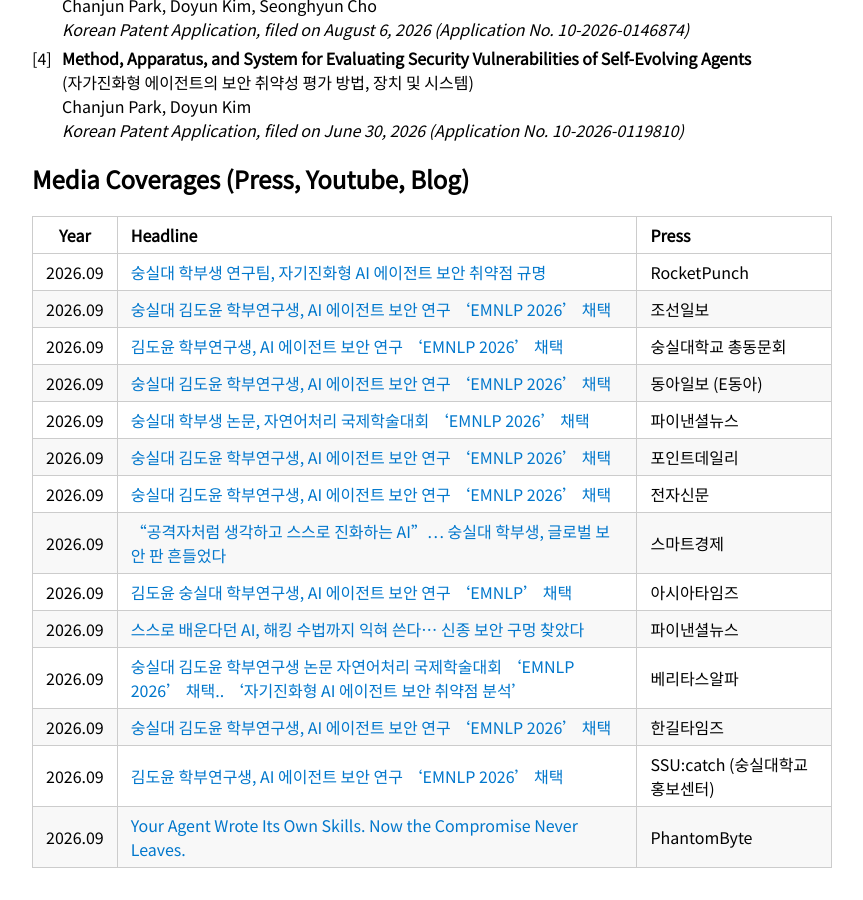
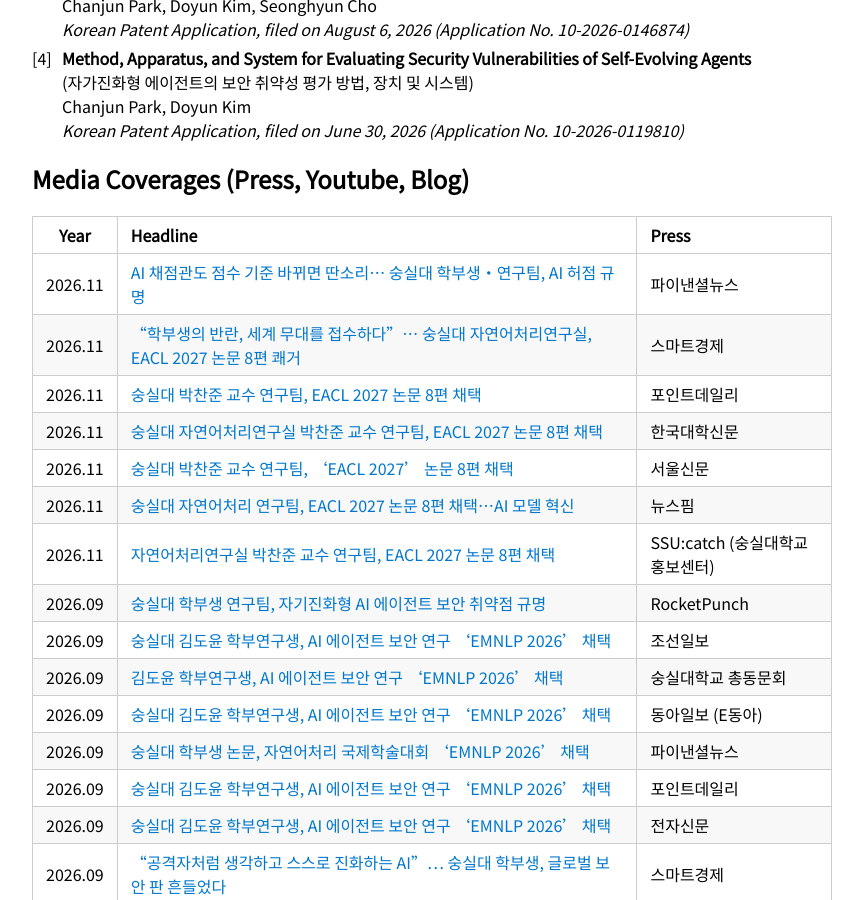
Before and after one commit to Doyun-coding/Doyun-coding.github.io, a Jekyll site: the page built from index.md, in a window 1280 px wide and 900 px high, scrolled down 2342 px. Shown: the whole window, without its empty margins (208-1071 px from the left). Built offline with Jekyll 4.4.1, drawn with Linux system fonts in a browser that asks for light colours; our own code applies the rules of GitHub Pages for plain Markdown files; before the commit the page ends 3210 px from its top, so only the background shows below that.

Commit message:
Add 7 media coverage entries for EACL 2027 (8 papers) acceptance
Co-Authored-By: Claude Sonnet 5 <noreply@anthropic.com>

```diff
--- a/index.md
+++ b/index.md
@@ -50,6 +50,13 @@ For the latest news, please visit the <a href="https://sites.google.com/view/ssu
 
 Year | Headline | Press
 :-----:|-------|-------
+2026.11 | [AI 채점관도 점수 기준 바뀌면 딴소리… 숭실대 학부생·연구팀, AI 허점 규명](https://www.fnnews.com/news/202611181656158485) | 파이낸셜뉴스
+2026.11 | ["학부생의 반란, 세계 무대를 접수하다"… 숭실대 자연어처리연구실, EACL 2027 논문 8편 쾌거](https://www.dailysmart.co.kr/news/articleView.html?idxno=132760) | 스마트경제
+2026.11 | [숭실대 박찬준 교수 연구팀, EACL 2027 논문 8편 채택](https://www.pointdaily.co.kr/news/articleView.html?idxno=326459) | 포인트데일리
+2026.11 | [숭실대 자연어처리연구실 박찬준 교수 연구팀, EACL 2027 논문 8편 채택](https://news.unn.net/news/articleView.html?idxno=600863) | 한국대학신문
+2026.11 | [숭실대 박찬준 교수 연구팀, 'EACL 2027' 논문 8편 채택](https://www.seoul.co.kr/news/society/2026/11/18/20261118500046?wlog_tag3=naver) | 서울신문
+2026.11 | [숭실대 자연어처리 연구팀, EACL 2027 논문 8편 채택…AI 모델 혁신](https://www.newspim.com/news/view/20261118000350) | 뉴스핌
+2026.11 | [자연어처리연구실 박찬준 교수 연구팀, EACL 2027 논문 8편 채택](https://scatch.ssu.ac.kr/%eb%89%b4%ec%8a%a4%ec%84%bc%ed%84%b0/%ec%97%b0%ea%b5%ac%ec%84%b1%ea%b3%bc/?slug=%EC%9E%90%EC%97%B0%EC%96%B4%EC%B2%98%EB%A6%AC%EC%97%B0%EA%B5%AC%EC%8B%A4-%EB%B0%95%EC%B0%AC%EC%A4%80-%EA%B5%90%EC%88%98-%EC%97%B0%EA%B5%AC%ED%8C%80-eacl-2027-%EB%85%BC%EB%AC%B8-8%ED%8E%B8-%EC%B1%84&f&keyword) | SSU:catch (숭실대학교 홍보센터)
 2026.09 | [숭실대 학부생 연구팀, 자기진화형 AI 에이전트 보안 취약점 규명](https://www.rocketpunch.com/en/discover/46035) | RocketPunch
 2026.09 | [숭실대 김도윤 학부연구생, AI 에이전트 보안 연구 'EMNLP 2026' 채택](https://news.chosun.com/pan/site/data/html_dir/2026/09/07/2026090701267.html) | 조선일보
 2026.09 | [김도윤 학부연구생, AI 에이전트 보안 연구 'EMNLP 2026' 채택](https://alumnus.ssu.ac.kr/cmnt/45472/boardInfo.do?bidx=1023219) | 숭실대학교 총동문회
```
